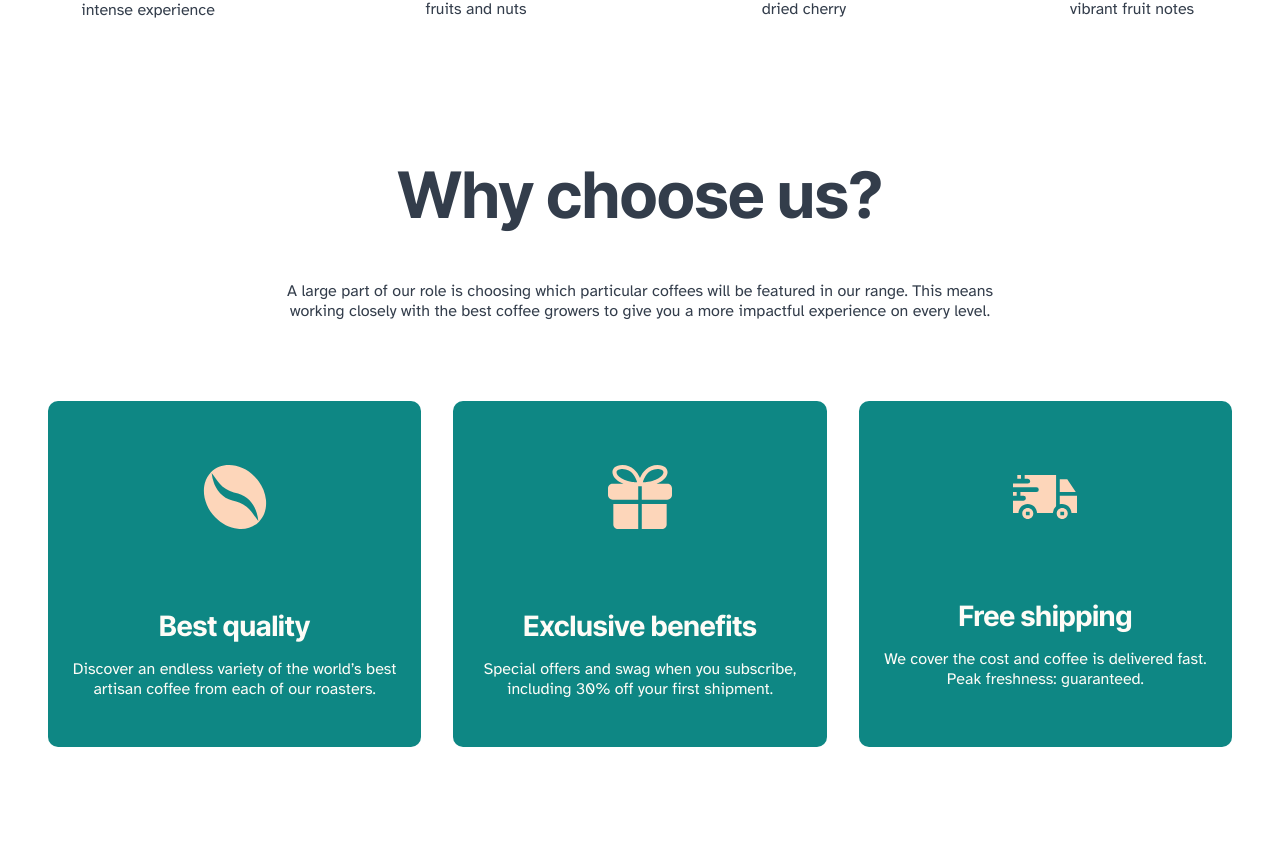
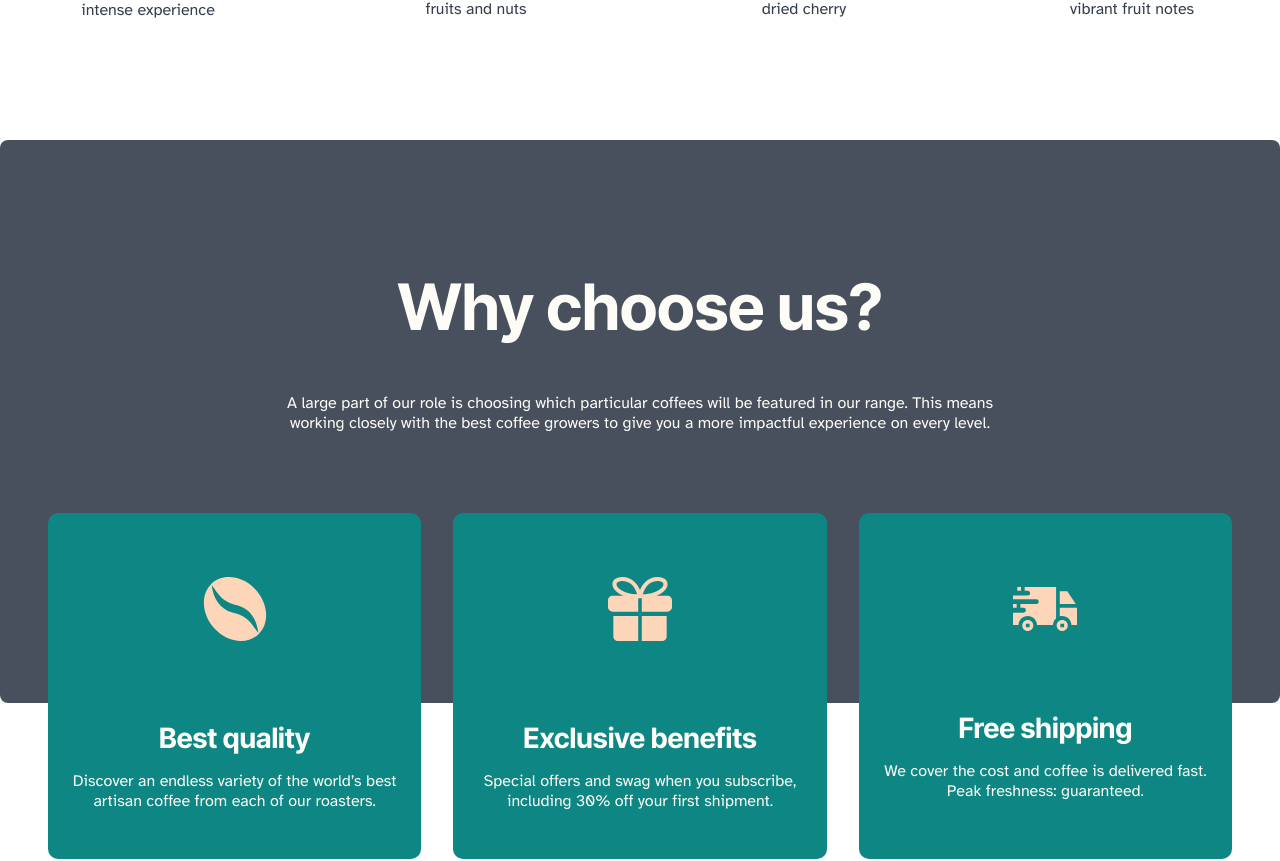
Before and after one commit to chingu-voyages/v41-toucans-team-04, a React (Create React App) app: page / in a window 1280 px wide. Shown: the part 1297-2158 px from the top of the page. Built offline with nearby package versions, Linux system fonts and the light colour scheme.

Commit message:
add bg-color to features section

```diff
--- a/src/components/About.css
+++ b/src/components/About.css
@@ -48,6 +48,7 @@
 	left: 0;
 	top: 10rem;
 	background-color: var(--main-black);
+	opacity: 0.9;
 	z-index: -1;
 }
 @media (min-width: 640px) {
--- a/src/components/Main.css
+++ b/src/components/Main.css
@@ -187,6 +187,9 @@ p {
 	}
 }
 @media (min-width: 1280px) {
+	.showcase-container {
+		margin-bottom: 5rem;
+	}
 	.showcase-items {
 		flex-direction: row;
 		gap: 0.5rem;
@@ -205,12 +208,13 @@ p {
 }
 /* Features section */
 .features-container {
+	position: relative;
 	display: flex;
 	flex-direction: column;
 	align-items: center;
 	gap: 2rem;
-	padding: 2rem 1rem;
-	color: var(--main-black);
+	padding: 4rem 1rem;
+	color: var(--main-white);
 }
 .features-title {
 	font-size: clamp(2.75rem, 8vw, 4rem);
@@ -256,6 +260,16 @@ p {
 .features-card-text h4 {
 	font-size: 1.75rem;
 }
+.features-bg {
+	position: absolute;
+	width: 100%;
+	height: 85%;
+	top: -1rem;
+	left: 0;
+	background-color: var(--main-black);
+	opacity: 0.9;
+	z-index: -1;
+}
 @media (min-width: 480px) {
 	.features-text {
 		width: 80%;
@@ -271,6 +285,9 @@ p {
 	.features-card-text > * {
 		align-items: flex-start;
 		text-align: left;
+	}
+	.features-bg {
+		height: 65%;
 	}
 }
 @media (min-width: 768px) {
@@ -290,6 +307,13 @@ p {
 	.features-card-text > * {
 		align-items: center;
 		text-align: center;
+	}
+}
+@media (min-width: 1280px) {
+	.features-bg {
+		height: 75%;
+		border-radius: 8px;
+		top: -4rem;
 	}
 }
 
--- a/src/components/Main.js
+++ b/src/components/Main.js
@@ -86,6 +86,7 @@ const Main = () => {
 			</section>
 			<section className="features">
 				<div className="features-container container">
+					<div className="features-bg"></div>
 					<h3 className="features-title">Why choose us?</h3>
 					<p className="features-text">
 						A large part of our role is choosing which particular
```
